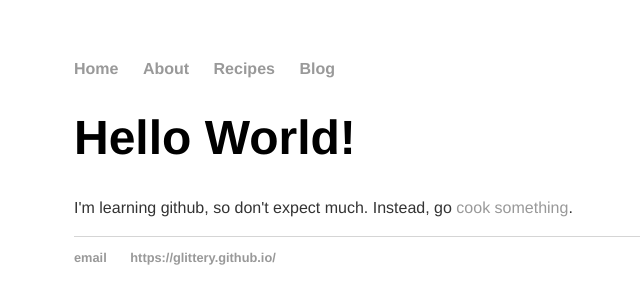
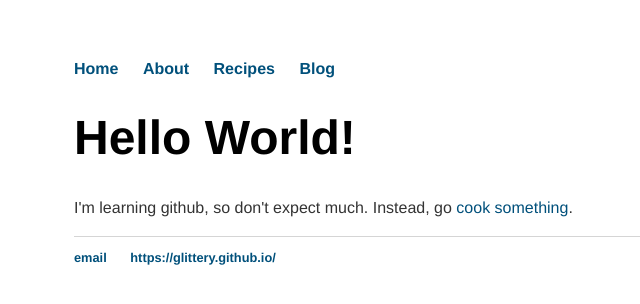
Before and after one commit to glittery/glittery.github.io, a Jekyll site: the page built from index.html, in a window 1280 px wide. Shown: the top 304 px of the page, without its empty margins (118-758 px from the left). Built offline with Jekyll 4.4.1, drawn with Linux system fonts in a browser that asks for light colours.

Commit message:
Update main.css

```diff
--- a/css/main.css
+++ b/css/main.css
@@ -18,7 +18,7 @@ nav ul li, footer ul li {
 a {
      font-family:'Helvetica', 'Arial', 'Sans-Serif';
     text-decoration: none;
-    color: #999;
+    color: #00507B;
 }
 a:hover {
     text-decoration: underline;
```
